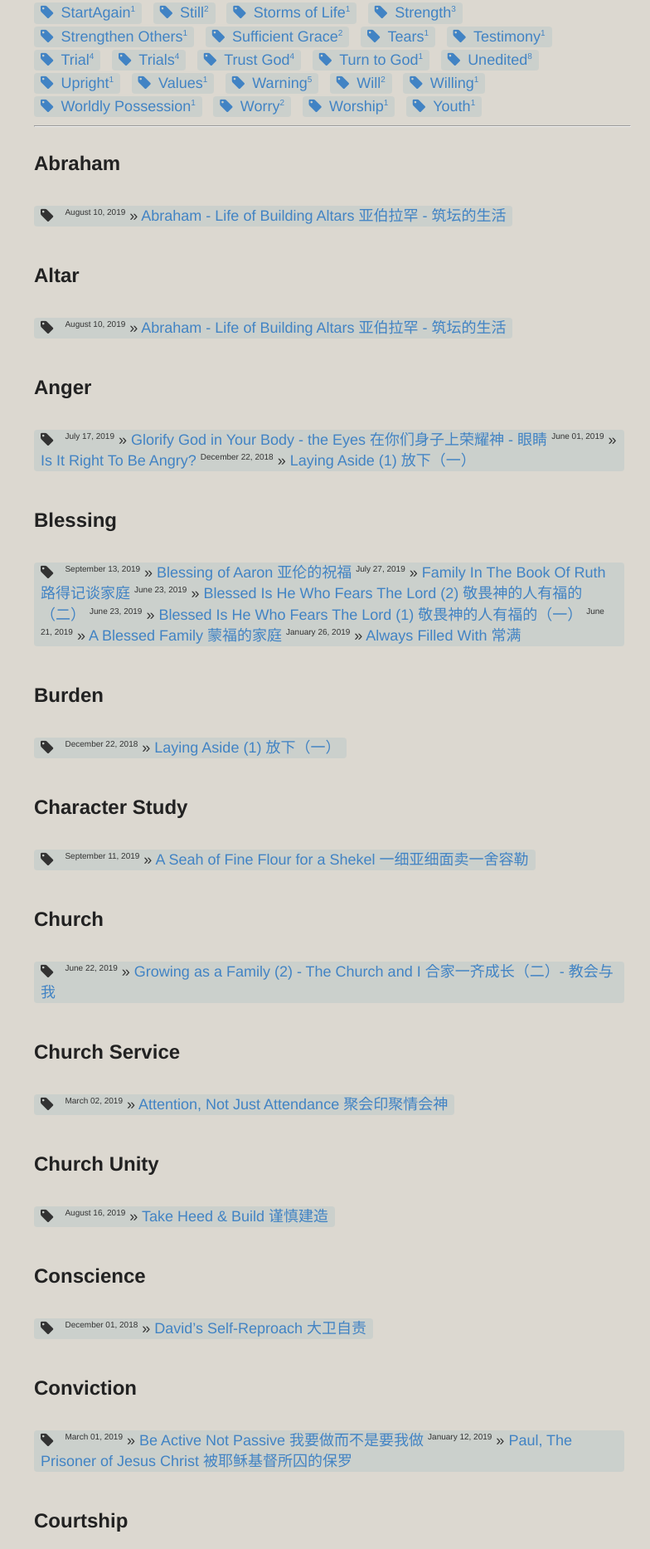
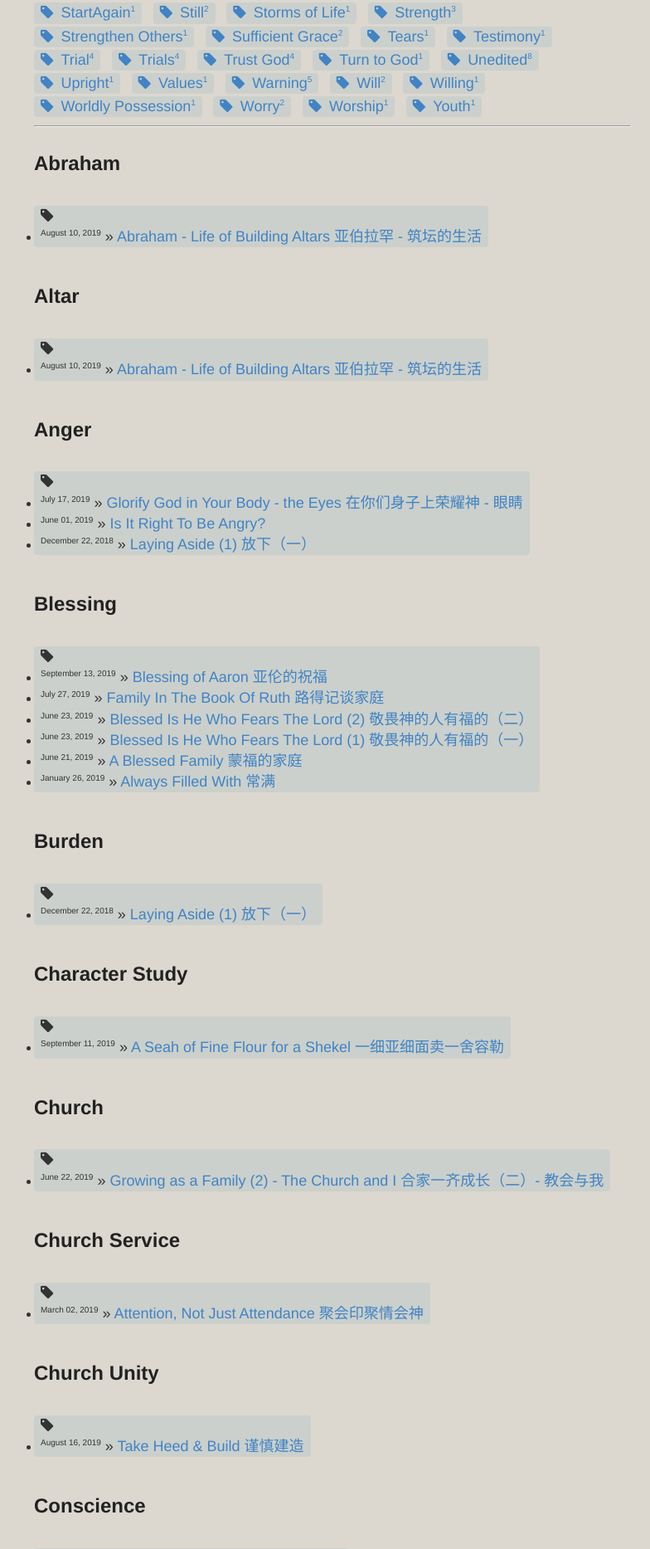
Before and after one commit to catchupTJC/catchuptjc.github.io, a Jekyll site: the page built from categories/tags.html, in a window 1280 px wide. Shown: the part 875-2742 px from the top of the page at 83% size, without its empty margins (239-1023 px from the left). Built offline with Jekyll 4.4.1, drawn with Linux system fonts in a browser that asks for light colours; nearby versions of some CDN libraries.

Commit message:
Update tags.html

```diff
--- a/categories/tags.html
+++ b/categories/tags.html
@@ -21,7 +21,7 @@ title: Tags
   <h2 id="{{ this_word | cgi_escape }}">{{ this_word }}</h2>
   <ul class="post-tag">
     {% for post in site.tags[this_word] %}{% if post.title != null %}
-    <span class="entry-date"><time datetime="{{ post.date | date_to_xmlschema }}" itemprop="datePublished">{{ post.date | date: "%B %d, %Y" }}</time></span> &raquo; {% if post.category == "Audio" %}<i class="fa fa-microphone"></i> {% endif %}<a href="{{ post.url }}">{{ post.title }}</a>
+    <li itemscope><span class="entry-date"><time datetime="{{ post.date | date_to_xmlschema }}" itemprop="datePublished">{{ post.date | date: "%B %d, %Y" }}</time></span> &raquo; {% if post.category == "Audio Sermon"+* %}<i class="fa fa-microphone"></i> {% endif %}<a href="{{ post.url }}">{{ post.title }}</a></li>
     {% endif %}{% endfor %}
   </ul>
   {% endunless %}{% endfor %}
```
